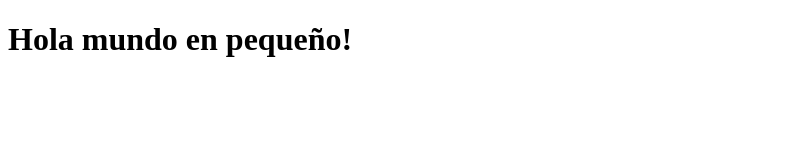
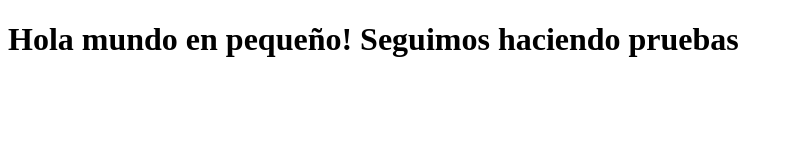
Before and after one commit to Iacobus218/courseratry, a plain HTML site: page site/index.html in a window 1280 px wide. Shown: the whole page, without its empty margins (0-793 px from the left). Drawn offline with Linux system fonts and the light colour scheme.

Commit message:
Pequeño agregado.

```diff
--- a/site/index.html
+++ b/site/index.html
@@ -4,6 +4,6 @@
 	<title>Hola Mundo!</title>
 </head>
 <body>
-<h1>Hola mundo en pequeño!</h1>
+<h1>Hola mundo en pequeño! Seguimos haciendo pruebas</h1>
 </body>
 </html>
```
